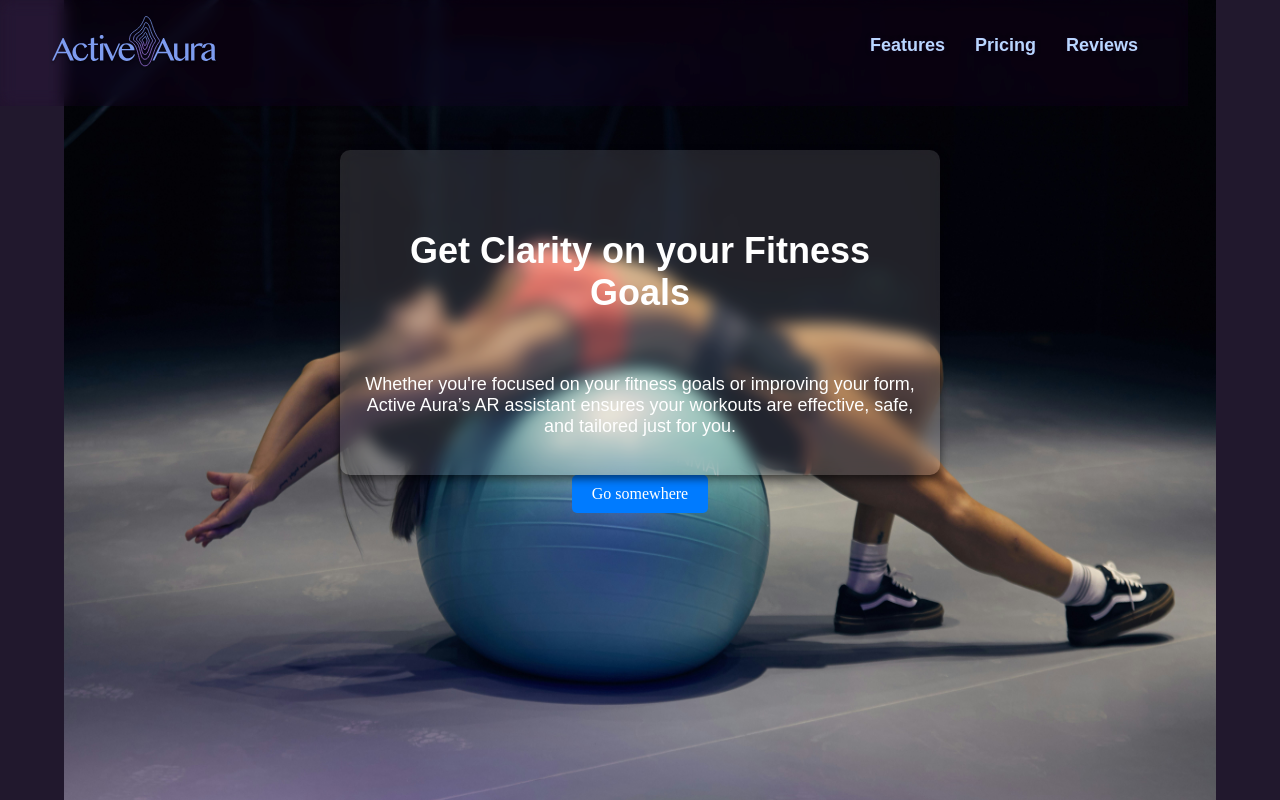
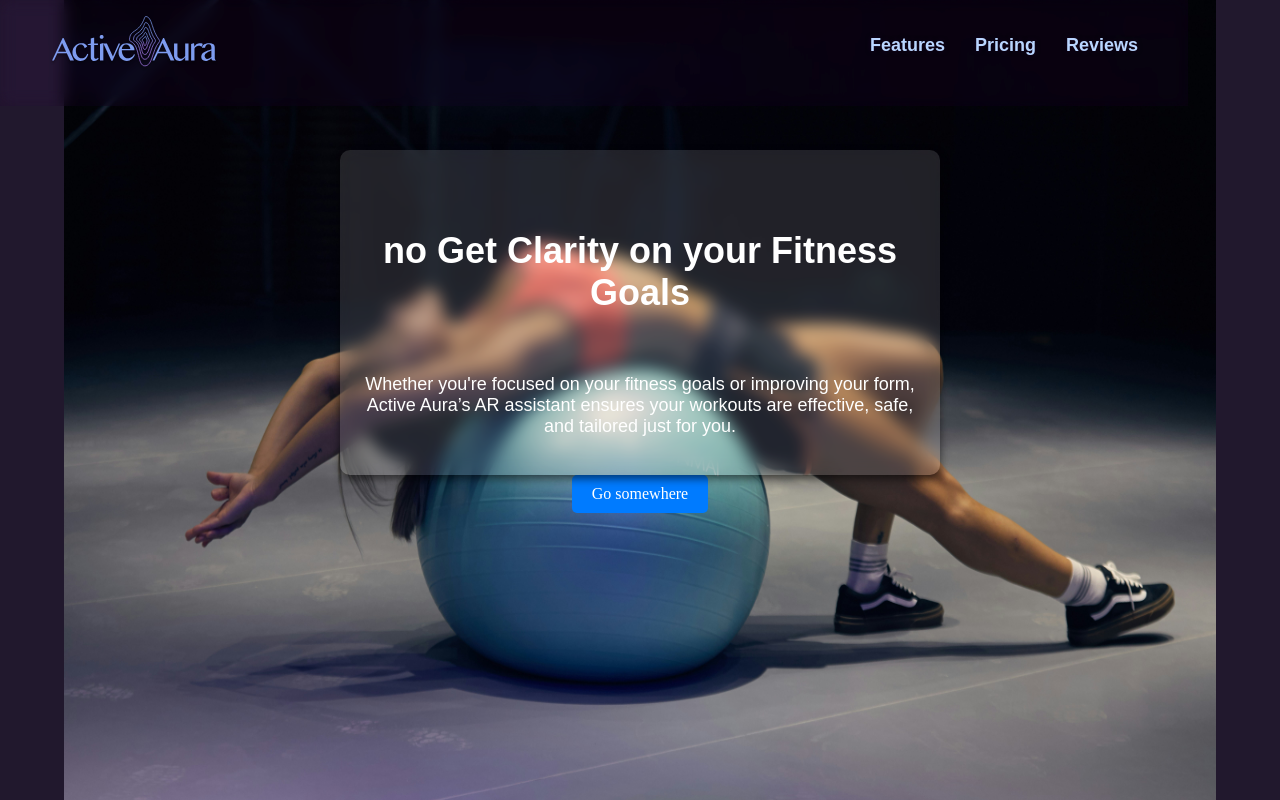
Before and after one commit to Diante830/Active-Aura-AR-Fitness, a React (Vite) app: page / in a window 1280 px wide. Shown: the top 800 px of the page. Built offline with nearby package versions, Linux system fonts and the light colour scheme.

Commit message:
test commit

```diff
--- a/src/App.jsx
+++ b/src/App.jsx
@@ -16,7 +16,7 @@ function App() {
         <div className="header-container">
         <div class="card text-center mb-3" >
           <div class="card-body">
-            <h5 class="card-title">Get Clarity on your
+            <h5 class="card-title">no Get Clarity on your
             Fitness Goals</h5>
             <p class="card-text">Whether you're focused on your fitness goals or improving your form, Active Aura’s AR assistant ensures your workouts are effective, safe, and
             tailored just for you.</p>
```
